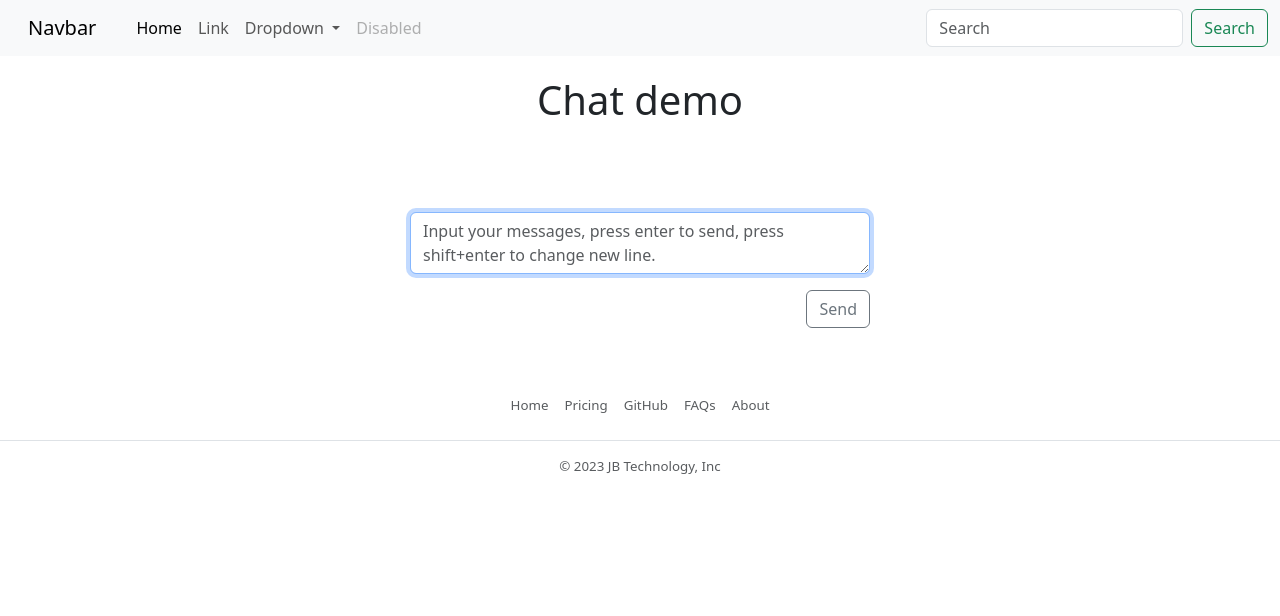
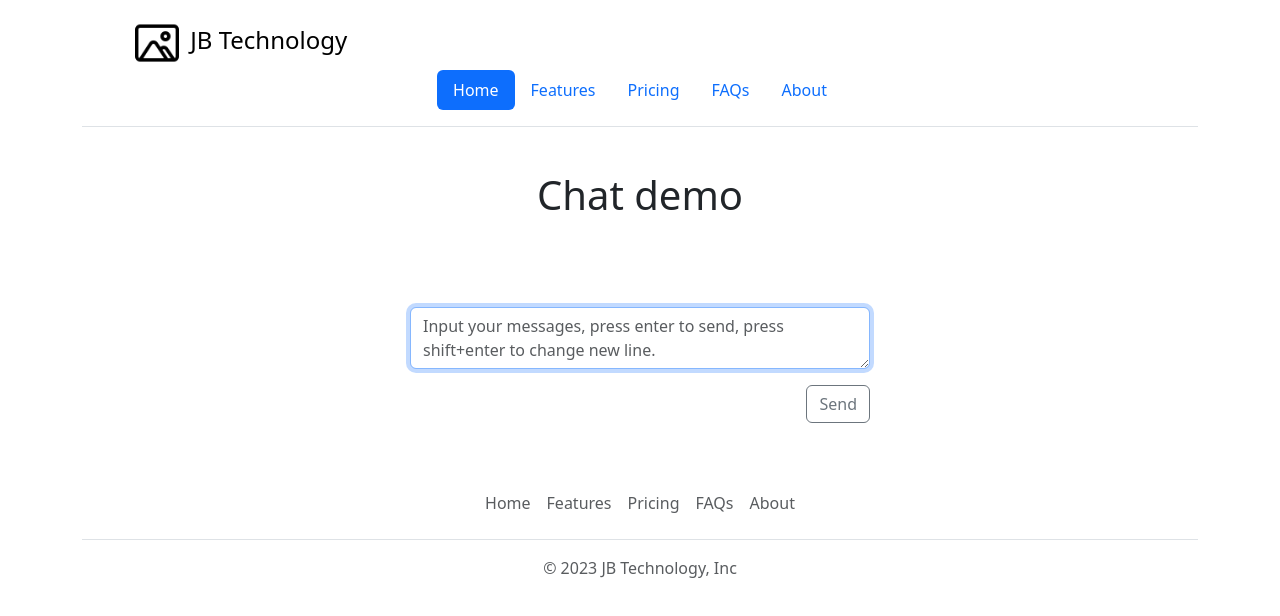
Before and after one commit to nofdev/grace-manager, a website: page frontend/index.html in a window 1280 px wide. Drawn offline with Linux system fonts and the light colour scheme.

Commit message:
Refactor UI

```diff
--- a/frontend/index.html
+++ b/frontend/index.html
@@ -2,7 +2,7 @@
 <html lang="en">
 <head>
     <meta charset="UTF-8">
-    <meta name="Viewport" content="width=device-width, initial-scale=1">
+    <meta name="viewport" content="width=device-width, initial-scale=1">
     <link rel="stylesheet" href="style.css">
     <link href="./bootstrap/bootstrap.min.css" rel="stylesheet"
           integrity="sha384-aFq/bzH65dt+w6FI2ooMVUpc+21e0SRygnTpmBvdBgSdnuTN7QbdgL+OapgHtvPp" crossorigin="anonymous">
@@ -11,51 +11,30 @@
     <title>Chat demo</title>
 </head>
 <body>
-<!-- Nav bar -->
-<nav class="navbar navbar-expand-lg bg-body-tertiary">
-    <div class="container-fluid">
-        <a class="navbar-brand" href="#">Navbar</a>
-        <button class="navbar-toggler" type="button" data-bs-toggle="collapse" data-bs-target="#navbarSupportedContent"
-                aria-controls="navbarSupportedContent" aria-expanded="false" aria-label="Toggle navigation">
-            <span class="navbar-toggler-icon"></span>
-        </button>
-        <div class="collapse navbar-collapse" id="navbarSupportedContent">
-            <ul class="navbar-nav me-auto mb-2 mb-lg-0">
-                <li class="nav-item">
-                    <a class="nav-link active" aria-current="page" href="#">Home</a>
-                </li>
-                <li class="nav-item">
-                    <a class="nav-link" href="#">Link</a>
-                </li>
-                <li class="nav-item dropdown">
-                    <a class="nav-link dropdown-toggle" href="#" role="button" data-bs-toggle="dropdown"
-                       aria-expanded="false">
-                        Dropdown
-                    </a>
-                    <ul class="dropdown-menu">
-                        <li><a class="dropdown-item" href="#">Action</a></li>
-                        <li><a class="dropdown-item" href="#">Another action</a></li>
-                        <li>
-                            <hr class="dropdown-divider">
-                        </li>
-                        <li><a class="dropdown-item" href="#">Something else here</a></li>
-                    </ul>
-                </li>
-                <li class="nav-item">
-                    <a class="nav-link disabled">Disabled</a>
-                </li>
-            </ul>
-            <form class="d-flex" role="search">
-                <input class="form-control me-2" type="search" placeholder="Search" aria-label="Search">
-                <button class="btn btn-outline-success" type="submit">Search</button>
-            </form>
-        </div>
-    </div>
-</nav>
+
+<!-- Header -->
+<div class="container">
+    <header class="d-flex flex-wrap justify-content-center py-3 mb-4 border-bottom">
+        <a href="/" class="d-flex align-items-center mb-3 mb-md-0 me-md-auto link-body-emphasis text-decoration-none">
+            <svg class="bi me-2" width="40" height="32"><use xlink:href="#bootstrap"></use></svg>
+            <span class="fs-4"><img src="image-sample.png" alt="image-sample" style="max-width: 8%; max-height: 8%">
+                JB Technology</span>
+        </a>
+
+        <ul class="nav nav-pills">
+            <li class="nav-item"><a href="/" class="nav-link active" aria-current="page">Home</a></li>
+            <li class="nav-item"><a href="#" class="nav-link">Features</a></li>
+            <li class="nav-item"><a href="#" class="nav-link">Pricing</a></li>
+            <li class="nav-item"><a href="#" class="nav-link">FAQs</a></li>
+            <li class="nav-item"><a href="#" class="nav-link">About</a></li>
+        </ul>
+    </header>
+</div>
 
 <!-- Chat output-->
 <div class="chat-title"><h1>Chat demo</h1></div>
 <div class="chat-messages" id="result"></div>
+
 <!-- Loading spinner -->
 <div id="loading" class="spinner-border text-success" role="status">
     <span class="visually-hidden">Loading...</span>
@@ -74,21 +53,23 @@
 <script src="chat.js"></script>
 
 <!-- Footer -->
-<div class="footer-container">
+<div class="container">
     <footer class="py-3 my-4">
         <ul class="nav justify-content-center border-bottom pb-3 mb-3">
-            <li class="nav-item"><a href="./index.html" class="nav-link px-2 text-muted">Home</a></li>
-            <li class="nav-item"><a href="#" class="nav-link px-2 text-muted">Pricing</a></li>
-            <li class="nav-item"><a href="https://github.com/nofdev" class="nav-link px-2 text-muted">GitHub</a></li>
-            <li class="nav-item"><a href="#" class="nav-link px-2 text-muted">FAQs</a></li>
-            <li class="nav-item"><a href="#" class="nav-link px-2 text-muted">About</a></li>
+            <li class="nav-item"><a href="/" class="nav-link px-2 text-body-secondary">Home</a></li>
+            <li class="nav-item"><a href="#" class="nav-link px-2 text-body-secondary">Features</a></li>
+            <li class="nav-item"><a href="#" class="nav-link px-2 text-body-secondary">Pricing</a></li>
+            <li class="nav-item"><a href="#" class="nav-link px-2 text-body-secondary">FAQs</a></li>
+            <li class="nav-item"><a href="#" class="nav-link px-2 text-body-secondary">About</a></li>
         </ul>
-        <p class="text-center text-muted">© 2023 JB Technology, Inc</p>
+        <p class="text-center text-body-secondary">© 2023 JB Technology, Inc</p>
     </footer>
 </div>
 
+<!-- socket.io -->
+<script src="./socketio/socket.io.min.js"></script>
+
 <!-- Bootstrap -->
-<script src="./socketio/socket.io.min.js"></script>
 <script src="./bootstrap/bootstrap.bundle.min.js"
         integrity="sha384-qKXV1j0HvMUeCBQ+QVp7JcfGl760yU08IQ+GpUo5hlbpg51QRiuqHAJz8+BrxE/N"
         crossorigin="anonymous"></script>
--- a/frontend/style.css
+++ b/frontend/style.css
@@ -127,5 +127,4 @@ p {
 #input-message {
     font-size: larger;
     font-weight: bold;
-    color: var(--bs-success-text-emphasis);
 }
```
Also changed, not shown: frontend/image-sample.png (added).
